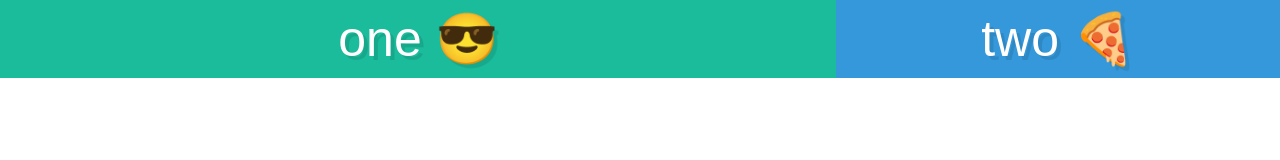
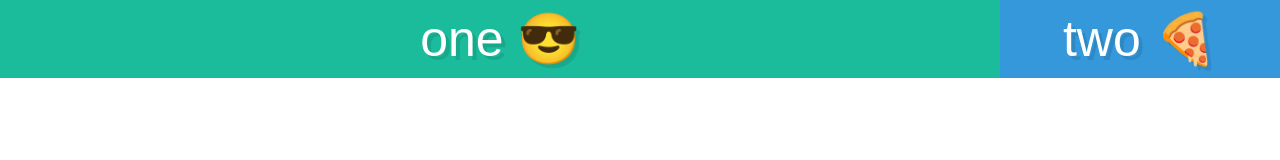
Before and after one commit to MarioPaju1991/What-The-Flexbox-master, a plain HTML site: page flex-grow-and-shrink/index.html in a window 1280 px wide. Drawn offline with Linux system fonts and the light colour scheme.

Commit message:
Grow and shrink done

```diff
--- a/flex-grow-and-shrink/style.css
+++ b/flex-grow-and-shrink/style.css
@@ -34,9 +34,9 @@ input[type=reset],input[type=submit]{-webkit-appearance:button;cursor:pointer;}b
 }
 
 .box1 {
-  flex:10 5 400px;
+  flex: 10 5 200px;
 }
 
 .box2 {
-  flex:1 1 400px;
+  flex: 1 1 200px;
 }
```
